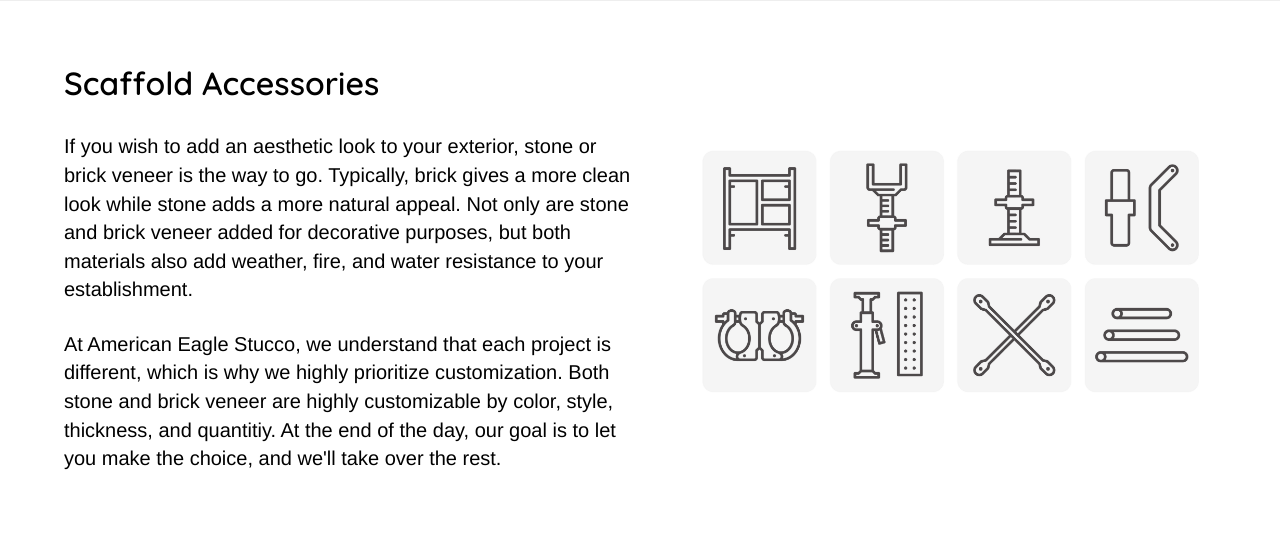
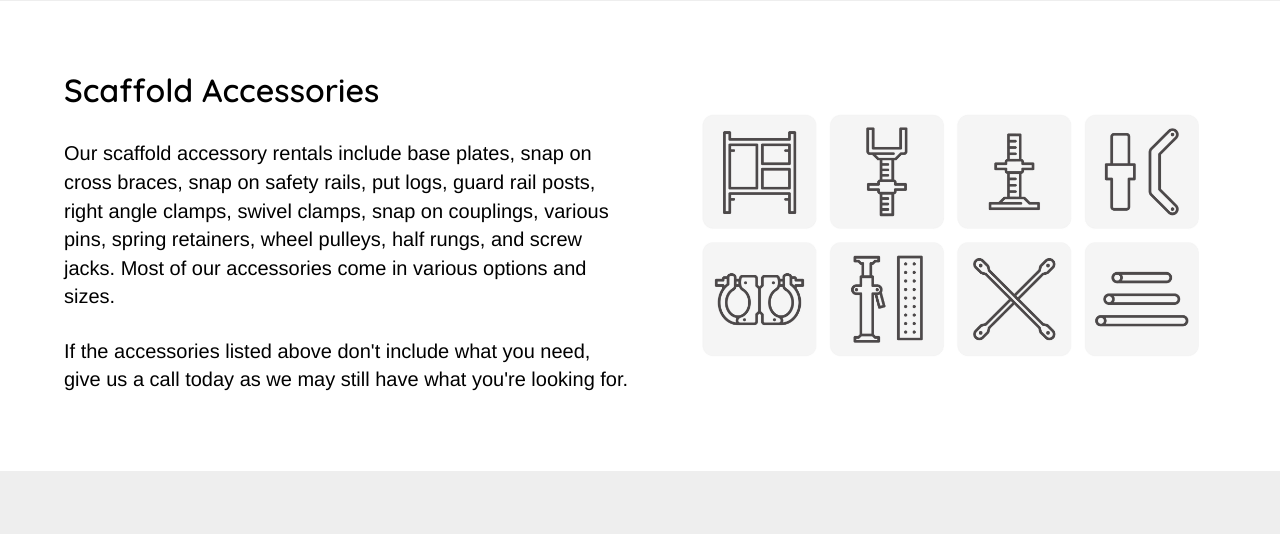
Before and after one commit to cnimcheski/American-Eagle-Scaffolding-Rentals-And-Equipment, a Flask app: page /rentals in a window 1280 px wide. Shown: the part 1258-1792 px from the top of the page. Run offline with Flask 3, Linux system fonts and the light colour scheme; some libraries are stand-ins or nearby versions.

Commit message:
Added SEO optimization. Added some text to rental page, not done yet...

```diff
--- a/templates/about.html
+++ b/templates/about.html
@@ -2,7 +2,7 @@
 
 {% block head %}
   <title>About Us - American Eagle Scaffolding Rentals & Equipment</title>
-  <meta name="description" content="We care about your establishments exterior and believe that it's the ultimate first impression. We have four generations and over 50 years of experience as contractors in Arizona. Our main services include stucco, EIFS, siding, and stone/brick veneer. Give us a call today!">
+  <meta name="description" content="We know that your job can't get done without the right equipment. That's why our mission is to provide you with the high quality equipment you need at a great price. We rent scaffold plank, scaffold accessories, rolling scaffold, and lots more. Give us a call today!">
   <link rel="stylesheet" href="static/css/about.css">
 {% endblock %}
 
--- a/templates/index.html
+++ b/templates/index.html
@@ -1,8 +1,8 @@
 {% extends "layout.html" %}
 
 {% block head %}
-  <meta name="description" content="Residential, commercial, and retail stucco and EIFS contractor in Arizona. High quality work. Four generations and over 50 years of experience. Give us a call today!">
-  <meta name="keywords" content="stucco, Arizona stucco, EIFS, panels, panelization, brick, stone, veneer, stucco repair, contractor, Arizona stucco contractor">
+  <meta name="description" content="We rent scaffolding and accessories all throughout Arizona. Since customer satisfaction is our top priority, we ensure all our rentals are safe and ready for you and your team to use. Give us a call today!">
+  <meta name="keywords" content="scaffolding, Arizona scaffolding, scaffolding rentals, scaffolding rentals Arizona, scaffolding accessories, harness, scaffold plank, rentals, rolling scaffold, ladders, construction signs, Arizona delivery and assembly">
   <title>American Eagle Scaffolding Rentals & Equipment</title>
   <link rel="stylesheet" href="static/css/index.css">
 {% endblock %}
--- a/templates/rentals.html
+++ b/templates/rentals.html
@@ -2,14 +2,14 @@
 
 {% block head %}
   <title>Rentals - American Eagle Scaffolding Rentals & Equipment</title>
-  <meta name="description" content="Our main services include stucco, EIFS, siding, and stone/brick veneer. Give us a call and we can start actualizing and personalizing your project today!">
+  <meta name="description" content="Our rentals include scaffold plank, scaffold accessories, rolling scaffold, and lots more. Give us a call today and we can get your rental scheduled!">
+  <meta name="keywords" content="scaffolding, Arizona scaffolding, scaffolding rentals, scaffolding rentals Arizona, scaffolding accessories, harness, scaffold plank, rentals, rolling scaffold, ladders, construction signs, Arizona delivery and assembly">
   <link rel="stylesheet" href="static/css/rentals.css">
 {% endblock %}
 
 {% block header_image %}rentals.jpg{% endblock %}
 {% block header_overlay_text %}
   <p>RENTALS</p>
-  <!-- <p class="services-header-details">from stucco and EIFS to all things exterior</p> -->
 {% endblock %}
 
 {% block main %}
@@ -22,9 +22,9 @@
 
         <div class="text">
           <p class="header">Scaffold Plank</p>
-          <p class="details">We provide all the options so that you can make the right choice when it comes to scaffold plank. We offer 6, 9, and 12 foot sizes.   As we provide many options, choosing a type of scaffolding plank can seem daunting. </p>
-          <!-- <p class="details">Stucco is a popular building material due to it's durabililty and longevity. Our specialty is in stucco and EIFS. Although our company only began in 2017, our workforce is experienced and is proud to have a background in the plastering field that goes back multiple generations. We can provide whatever texture ranging from smooth to highly textured finishes and whatever color of choice. </p>
-          <p class="details">We also offer stucco repair services. We know that things like cracks may occur in your stucco due to natural causes or a bad previous job, at American Eagle Stucco, we're here to fix those cracks and restore your stucco to that beautiful finish. Please note that cracks over 1/16 of an inch should be fixed as soon as possible since they can allow water and moisture to pass through the walls, which can lead to serious issues like structural damage, rot, and water damage.</p> -->
+          <!-- As we provide many options, choosing a type of scaffolding plank can seem daunting. -->
+          <p class="details">We provide lots of options so that you can make the right choice for your needs. We offer 6, 9, and 12 foot sizes. Our scaffold plank includes a snap on locking system.</p>
+          <p class="details">Our scaffold plank rentals can be used with our 4, 6, and 10 foot frame rentals as well.</p>
         </div>
       </div>
     </div>
@@ -33,8 +33,8 @@
       <div class="service-contents">
         <div class="text">
           <p class="header">Scaffold Accessories</p>
-          <p class="details">If you wish to add an aesthetic look to your exterior, stone or brick veneer is the way to go. Typically, brick gives a more clean look while stone adds a more natural appeal. Not only are stone and brick veneer added for decorative purposes, but both materials also add weather, fire, and water resistance to your establishment.</p>
-          <p class="details">At American Eagle Stucco, we understand that each project is different, which is why we highly prioritize customization. Both stone and brick veneer are highly customizable by color, style, thickness, and quantitiy. At the end of the day, our goal is to let you make the choice, and we'll take over the rest.</p>
+          <p class="details">Our scaffold accessory rentals include base plates, snap on cross braces, snap on safety rails, put logs, guard rail posts, right angle clamps, swivel clamps, snap on couplings, various pins, spring retainers, wheel pulleys, half rungs, and screw jacks. Most of our accessories come in various options and sizes.</p>
+          <p class="details">If the accessories listed above don't include what you need, give us a call today as we may still have what you're looking for.</p>
         </div>
 
         <img src="static/images/scaffold-accessories.jpg">
@@ -47,6 +47,7 @@
 
         <div class="text">
           <p class="header">Rolling Scaffold</p>
+          <p class="details">We offer a variety of different rolling scaffold units. </p>
           <p class="details">We do panel, plank and metal siding. If you are looking for a low maintenance and high durabililty siding all while adding a modern aesthetic, you may want to go with the metal siding. If you are wanting to add a more natural sense of beauty and warmth, you may want to go with the plank siding. If you are looking for a safe siding that will treat you right for years to come all while looking amazing, panel siding is a great option.</p>
           <p class="details">We use quality materials. Our panel and plank siding boast a 30 year warranty for the material straight from the manufacturer. As warranty lengths frequently change, please give us a call for more information.</p>
         </div>
```
Also changed, not shown: templates/contact-us.html (+1 -7 lines), 1 other file.
